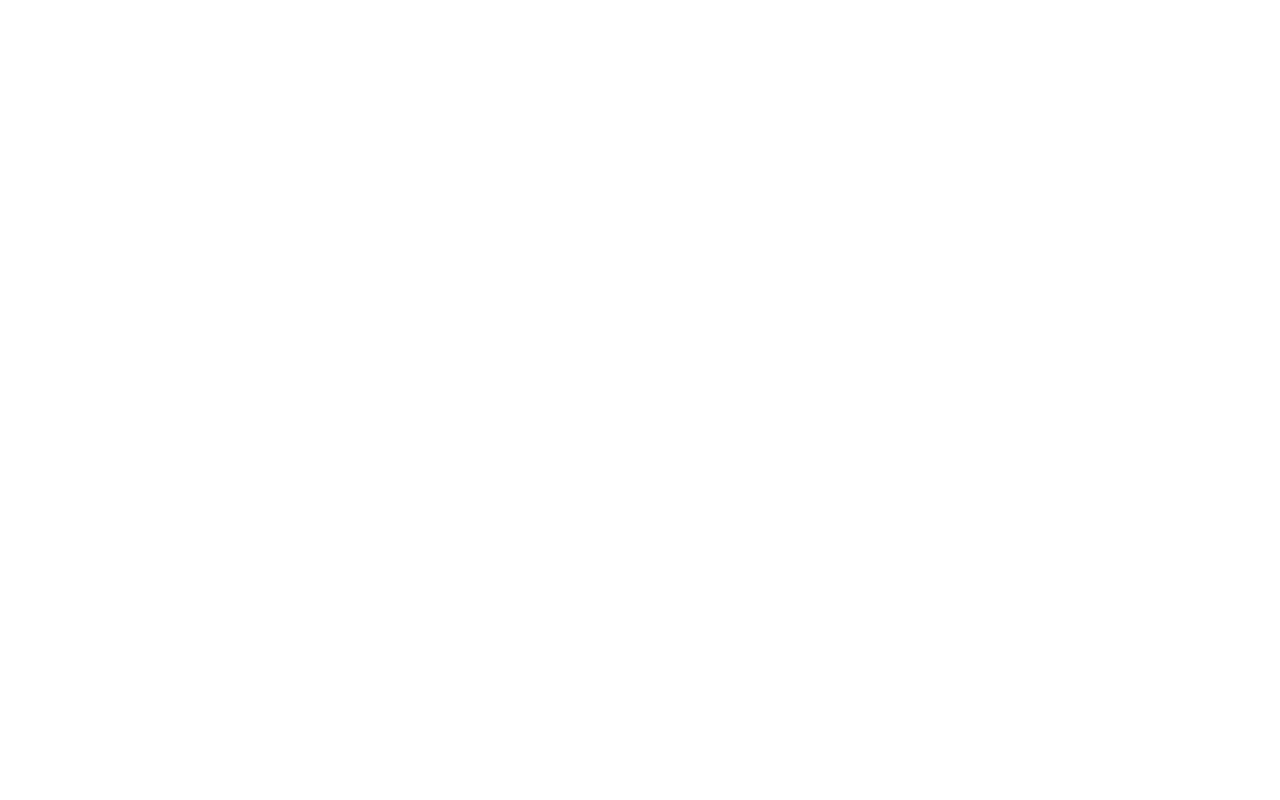
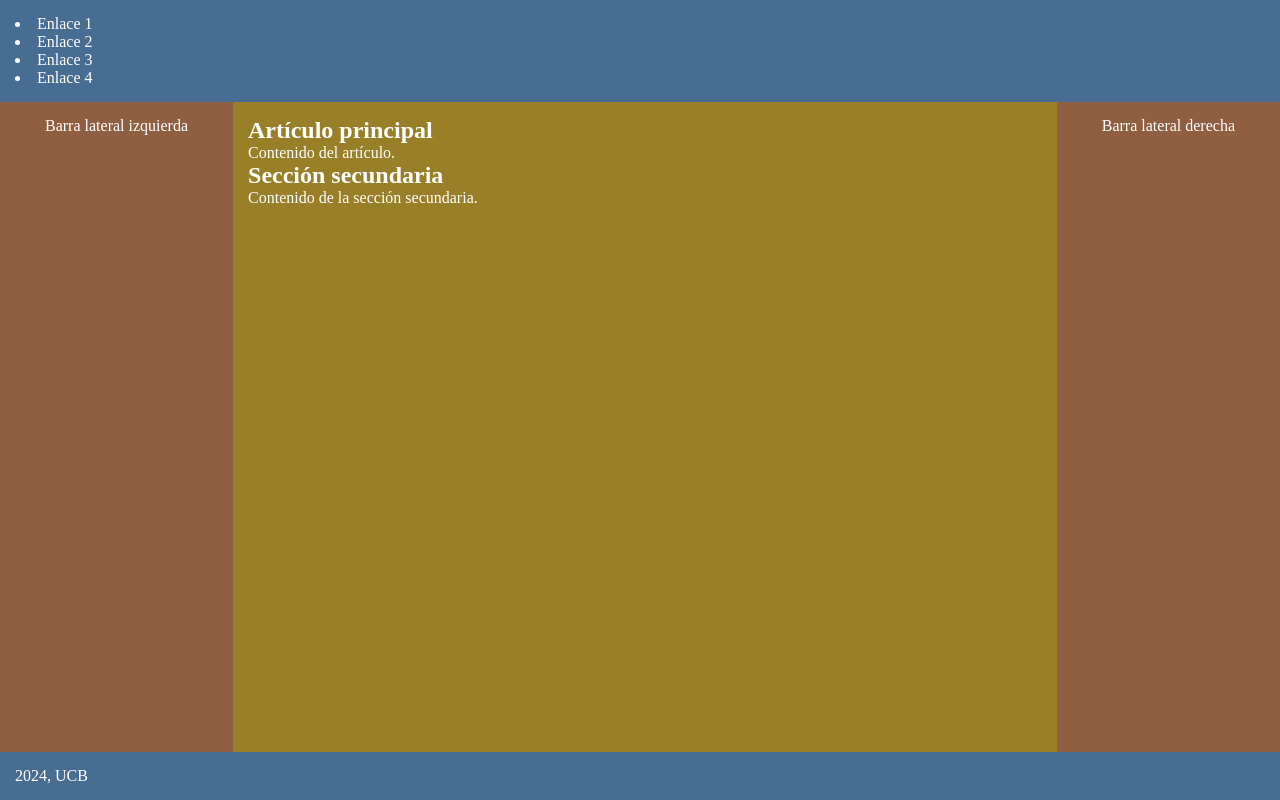
Before and after one commit to Mar14n423/SantoGrialTecWeb, a plain HTML site: page index.html in a window 1280 px wide. Drawn offline with Linux system fonts and the light colour scheme.

Commit message:
ultimos cambios en el style

```diff
--- a/index.html
+++ b/index.html
@@ -0,0 +1,47 @@
+<!DOCTYPE html>
+<html lang="en">
+    <head>
+        <meta charset="UTF-8">
+        <meta name="viewport" content="width=device-width, initial-scale=1.0">
+        <title> Estructura basica </title>
+        <link rel="stylesheet" href="style.css">
+
+    </head>
+   <body>
+        <header id="header">
+            <nav>
+                </ul>
+                    <li>Enlace 1</li>
+                    <li>Enlace 2</li>
+                    <li>Enlace 3</li>
+                    <li>Enlace 4</li>
+                </ul>
+            </nav>
+        </header>
+
+        <aside id="aside-left">
+            <p>Barra lateral izquierda</p>
+        </aside>
+
+        <main id="main">
+            <article>
+                <h2>Artículo principal</h2>
+                <p>Contenido del artículo.</p>
+            </article>
+
+            <section id="keyboard">
+                <h2>Sección secundaria</h2>
+                <p>Contenido de la sección secundaria.</p>
+            </section>
+        </main>
+
+        <aside id="aside-rigth">
+            <p>Barra lateral derecha</p>
+        </aside>
+
+        <footer id="footer">
+            <p>2024, UCB</p>
+        </footer>
+
+    </body>
+</html>
--- a/style.css
+++ b/style.css
@@ -12,38 +12,33 @@ body {
     display: grid;
     grid-template: auto 1fr auto / auto 1fr auto;
 }
-#header{
+header{
     padding: 15px;
     background-color: rgba(71,109,147,1);
     color: white;
     grid-column: 1/4;
 }
-#aside-left{
-    grid-column: 1 / 2;
-    padding: 15px;
+aside{
+    padding: 15px 45px;
     background-color: rgba(144,94,65, 1);
     color: white;
+
 }
-#aside-rigth{
+.aside-left{
+    grid-column: 1 / 2;
+}
+.aside-right{
     grid-column: 3 / 4;
-    padding: 15px;
-    background-color: rgba(144,94,65, 1);
-    color: white;
 }
-#main{
-    grid-column: 2 / 3;
+main{
     padding: 15px;
     background-color: rgba(153,127,40, 1);
     color: white;
+    grid-column: 2 / 3;
 }
-#footer{
-    grid-column: 1 / 4;
+footer{
     padding: 15px;
     background-color: rgba(71,109,147,1);
     color: white;
+    grid-column: 1 / 4;
 }
-.keyword{
-    font-size: 1.3em;
-    color: blue;
-    /* border: 5px dashed green; */
-}
```
